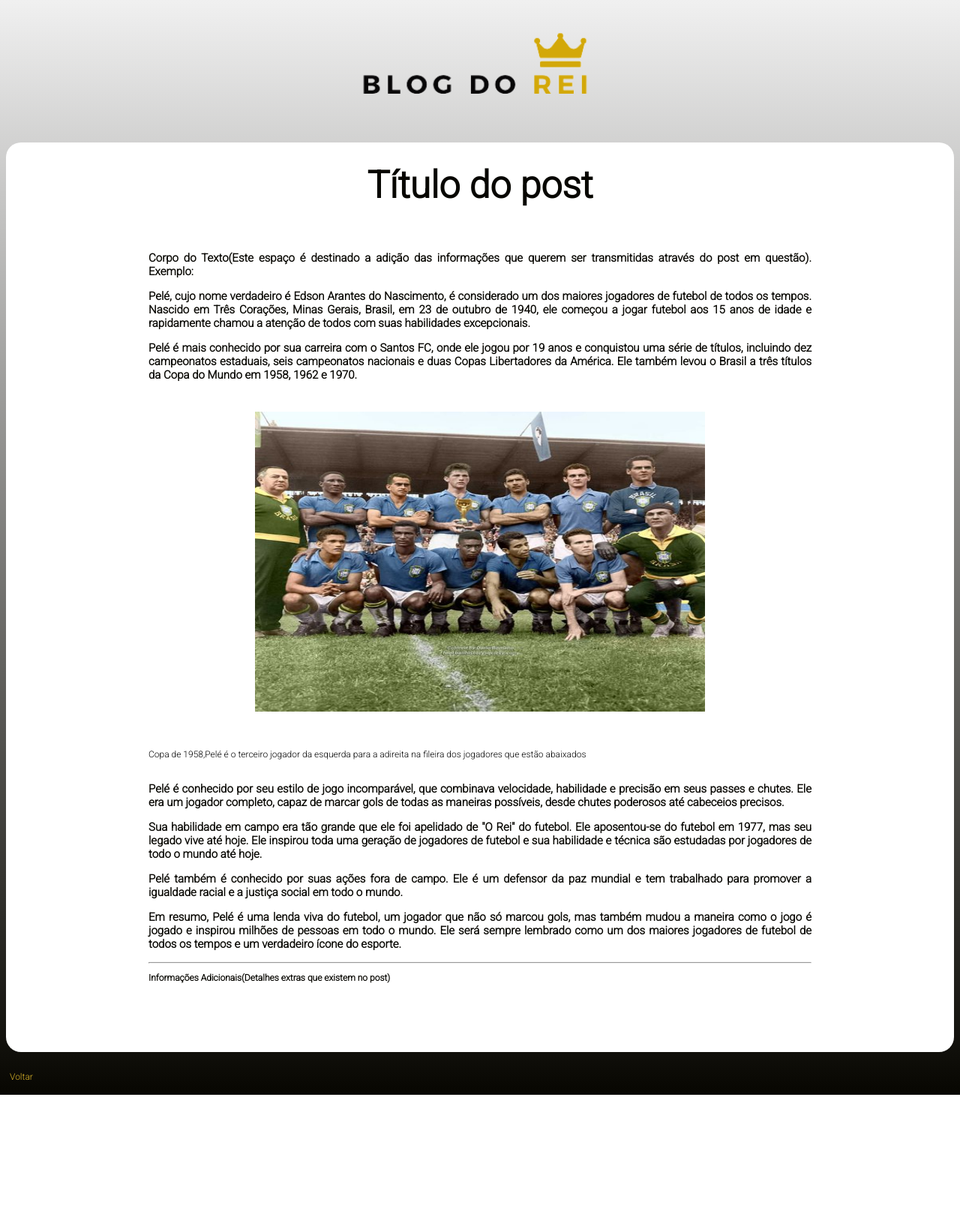
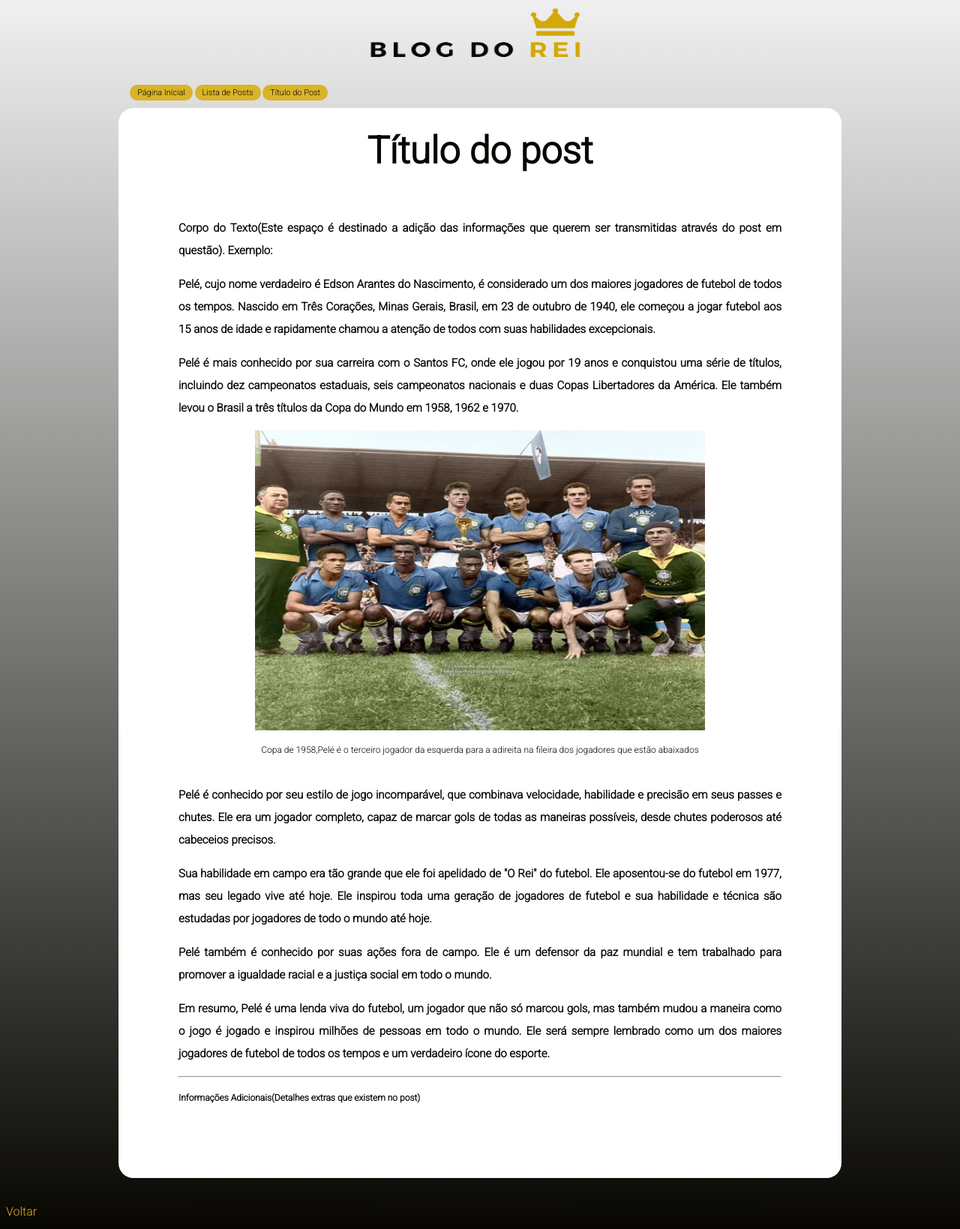
Before and after one commit to KirchmaierDavi/Blog-do-Rei-trainee-2023.1, a PHP site: the page made by app/views/site/Pagina VU.html in a window 1280 px wide. Shown: the whole page at 75% size. Before the commit the page ends 1460 px from the top, so only its background shows below. Run offline with PHP 8.4, Linux system fonts and the light colour scheme; some web fonts are replaced.

Commit message:
Revert "Ajustes para respansividade e visual d apvu"
This reverts commit 27d9ebf461b7b0818d3ffe852592dbb59e487d5f.

```diff
--- a/app/views/site/Pagina VU.html
+++ b/app/views/site/Pagina VU.html
@@ -18,7 +18,15 @@
 
 			<header>
 	               <img src="../../../public/assets/logo.png" alt="Logo do blog">
-			</header>
+
+	               	<ul class="caminho">
+						<li><a href="Endereço página inicial">Página Inicial<a></li>
+
+						<li><a href="Endereço da lista de posts">Lista de Posts<a></li>
+
+						<li>Título do Post</li>
+					</ul>
+				</header>
 
 			<div class="main">
 
@@ -52,7 +60,7 @@
 
 	   				<br>
 	   				<div class="voltar">
-					<a href="Lista de Posts">Voltar<a></div>
+					<a href="Lista de Posts" target="white">Voltar<a></div>
 
 			</div>
 
--- a/public/css/pvu.css
+++ b/public/css/pvu.css
@@ -6,19 +6,36 @@
 header img {
 	display: block;
 	margin: 0 auto;
-	height: 100px;
-	width: 320px;
-	margin-bottom: 50px;
-	margin-top: 40px;
+	height: 80px;
+	width: 300px;
 
+}
+.caminho{
+	margin-left: 125px;
+	margin-top:25px;
+	margin-bottom: 10px;
+}
+.caminho li {
+  display: inline-block;
+  font-family: 'Roboto', sans-serif;
+  background-color: #D9B328;
+  border-radius: 50px;
+  padding: 4px 10px 4px 10px;
+  margin-bottom: 0px;
+  font-size: 11px;
+}
+.caminho a{
+	color: #070601;
+	text-decoration: none;
+	font-size:11px;
 }
 
 .informations{
-	margin-left: 0;
-	margin-right: 0;
+	margin-left: 150px;
+	margin-right: 150px;
 	background-color: white;
 	border-radius: 20px;
- 	padding: 6px 190px 80px 190px;
+ 	padding: 6px 80px 80px 80px;
 }
 .informations h1{
 	text-align: center;
@@ -26,6 +43,7 @@
 	font-size: 50px;
 	color: #070601;
 	position: relative;
+
 	margin-bottom: 70px;
 	font-family: 'Roboto', sans-serif;
 }
@@ -59,19 +77,14 @@
 .main hr{
 	color: black;
 }
-.container {
-    max-width: 1200px; /* Largura máxima do elemento pai */
-    margin: 0 auto; /* Centralizar o elemento pai na tela */
-}
+.container{
+   text-align: center;
+   margin-top:30px;
+   display: block;
+   color: black;
+   margin:0;
+   font-size:12px;
 
-.container img {
-    display: block;
-    height: 400px;
-    width: 600px;
-    margin-top: 40px;
-    margin-bottom: 50px;
-    margin-left: auto; /* Centralizar a imagem na horizontal */
-    margin-right: auto;
 }
 figcaption {
   grid-column-start: 2;
@@ -82,11 +95,5 @@
 .voltar a{
 	color: #D9B328;
 	text-decoration: none;
-	font-size:12px;
-	display: inline-block;
-	font-family: 'Roboto', sans-serif;
-	border-radius: 40px;
-	padding: 0.8px 5px 0.8px 5px;
-	margin-bottom: 0px;
-
+	font-size:16px;
 }
```
Also changed, not shown: app/views/site/Form.html (line endings or trailing spaces).
